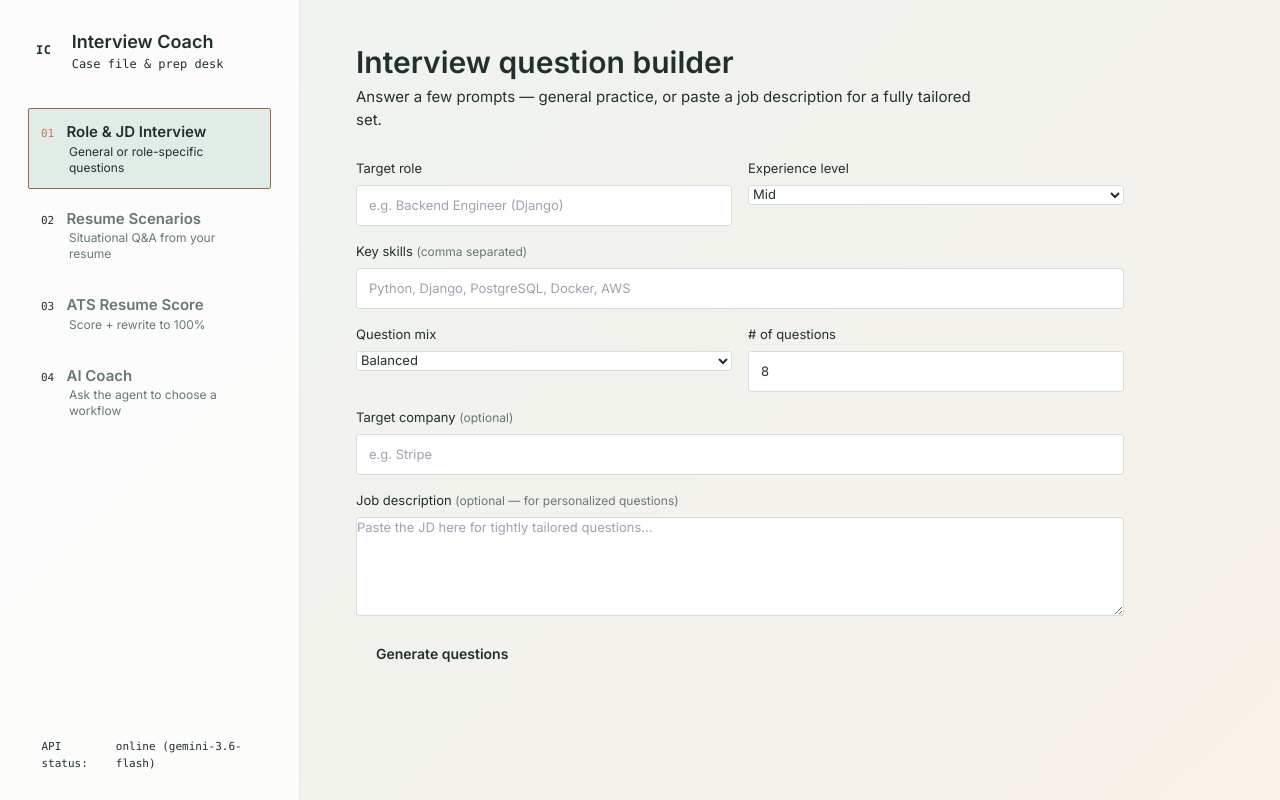
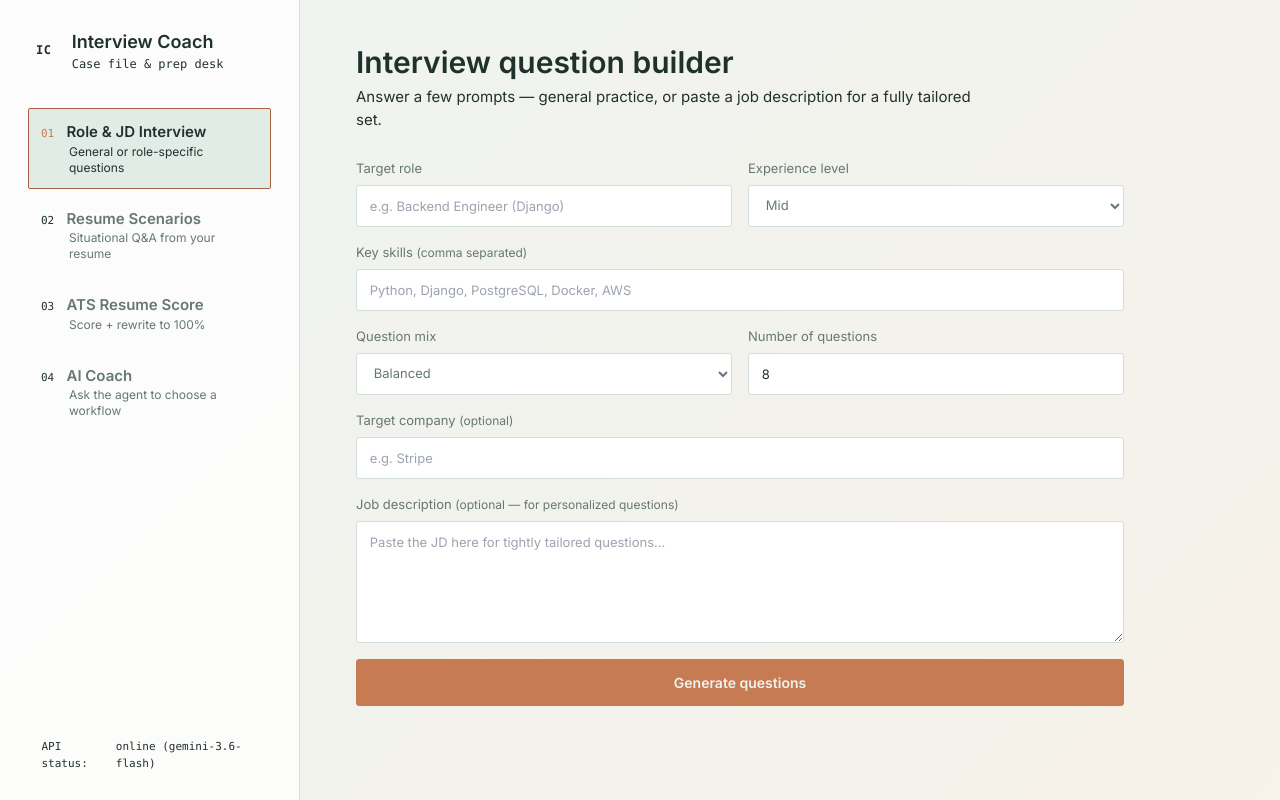
Before and after one commit to shivangi-gupta-01/interview_prep_app, a FastAPI app: page / in a window 1280 px wide. Run offline with FastAPI, Linux system fonts and the light colour scheme; some libraries are stand-ins or nearby versions.

Commit message:
Styling and ATS features fixed

```diff
--- a/app/llm_service.py
+++ b/app/llm_service.py
@@ -32,7 +32,7 @@ def get_llm() -> ChatGoogleGenerativeAI:
         temperature=settings.llm_temperature,
         max_tokens=settings.llm_max_tokens,
         timeout=45,
-        max_retries=2,
+        max_retries=0,
     )
 
 
@@ -71,7 +71,8 @@ async def _generate_structured(system_prompt: str, user_prompt: str, schema: typ
             return result if isinstance(result, schema) else schema.model_validate(result)
         except Exception as exc:
             last_error = exc
-            if attempt == 0:
+            error_text = str(exc).lower()
+            if attempt == 0 and "429" not in error_text and "quota" not in error_text and "resourceexhausted" not in error_text:
                 await asyncio.sleep(0.25)
     raise last_error  # type: ignore[misc]
 
--- a/static/app.js
+++ b/static/app.js
@@ -229,7 +229,8 @@ function renderScenarios(data) {
 const atsForm = document.getElementById("atsForm");
 const atsResults = document.getElementById("atsResults");
 const optimizeBtn = document.getElementById("optimizeBtn");
-let lastAtsPayload = null; // { file or resume_text, job_description }
+let lastAtsPayload = null;
+let lastAtsReport = null;
 
 atsForm.addEventListener("submit", async (e) => {
   e.preventDefault();
@@ -250,16 +251,17 @@ atsForm.addEventListener("submit", async (e) => {
   try {
     const data = await postForm("/api/ats/score", fd);
     renderAtsReport(data);
-    fd.set("ats_report", JSON.stringify(data));
-    atsForm.dataset.atsReport = JSON.stringify(data);
+    lastAtsReport = data;
     optimizeBtn.disabled = false;
   } catch (err) {
     showError(atsResults, err.message);
+    lastAtsPayload = null;
+    lastAtsReport = null;
   }
 });
 
 optimizeBtn.addEventListener("click", async () => {
-  if (!lastAtsPayload) return;
+  if (!lastAtsPayload || !lastAtsReport) return;
   optimizeBtn.disabled = true;
   const container = document.createElement("div");
   container.innerHTML = `<div class="loading"><span class="spinner"></span> Rewriting your resume…</div>`;
@@ -269,7 +271,7 @@ optimizeBtn.addEventListener("click", async () => {
     if (lastAtsPayload.file) fd.append("file", lastAtsPayload.file);
     if (lastAtsPayload.resumeText) fd.append("resume_text", lastAtsPayload.resumeText);
     if (lastAtsPayload.jobDescription) fd.append("job_description", lastAtsPayload.jobDescription);
-    fd.append("ats_report", JSON.stringify(JSON.parse(atsForm.dataset.atsReport)));
+    fd.append("ats_report", JSON.stringify(lastAtsReport));
     const data = await postForm("/api/ats/optimize", fd);
     container.outerHTML = renderAtsOptimize(data);
   } catch (err) {
--- a/templates/index.html
+++ b/templates/index.html
@@ -10,17 +10,37 @@
   tailwind = { config: { theme: { extend: {
     fontFamily: { display: ['Fraunces', 'serif'], body: ['Inter', 'sans-serif'], mono: ['JetBrains Mono', 'monospace'] },
     colors: { ink: '#20312d', paper: '#eef3f0', 'paper-dim': '#667873', panel: '#f8faf8', 'panel-raised': '#e2ece7', accent: '#c77b52', 'accent-dark': '#a96342', teal: '#3b7f76', danger: '#b85f5a', success: '#4d8a69', line: '#d3dfda' }
-  } } };
+  } } } };
 </script>
 <script src="https://cdn.tailwindcss.com"></script>
 <style>
   html { min-height: 100%; }
+  .hidden { display: none !important; }
   body { margin: 0; min-height: 100vh; background: linear-gradient(135deg, #eef3f0, #f7f2ea); color: #20312d; font-family: Inter, sans-serif; font-size: 15px; line-height: 1.5; }
+  main { box-sizing: border-box; }
+  button { font: inherit; }
+  .form-stack { display: flex; max-width: 768px; flex-direction: column; gap: 1rem; }
+  .form-grid { display: grid; gap: 1rem; }
+  .sm-two-columns { grid-template-columns: 1fr; }
+  .field { display: flex; flex-direction: column; gap: .375rem; color: #667873; font-size: 13px; }
+  .field input, .field select, .field textarea { box-sizing: border-box; width: 100%; }
+  .form-actions { display: flex; flex-wrap: wrap; gap: .75rem; }
+  .primary-button, .secondary-button { box-sizing: border-box; cursor: pointer; border-radius: 3px; padding: .75rem 1.25rem; font-size: 14px; font-weight: 600; transition: background-color .15s, border-color .15s, opacity .15s; }
+  .primary-button { border: 1px solid #c77b52; background: #c77b52; color: #eef3f0; }
+  .primary-button:hover { border-color: #a96342; background: #a96342; }
+  .secondary-button { border: 1px solid #3b7f76; background: transparent; color: #3b7f76; }
+  .secondary-button:hover { background: rgb(59 127 118 / .1); }
+  .primary-button:disabled, .secondary-button:disabled { cursor: not-allowed; opacity: .5; }
+  .menu-button { position: fixed; top: 1rem; right: 1rem; z-index: 40; display: none; border: 1px solid #d3dfda; border-radius: 3px; background: white; padding: .5rem .625rem; color: #20312d; box-shadow: 0 2px 8px rgb(32 49 45 / .12); }
   input, select, textarea { min-width: 0; }
-  input[type="text"], input[type="number"], input[type="file"], select, textarea { border: 1px solid #d3dfda; border-radius: 3px; background: white; padding: .625rem .75rem; color: #20312d; outline: none; }
+  input[type="text"], input[type="number"], input[type="file"], select, textarea { box-sizing: border-box; border: 1px solid #d3dfda; border-radius: 3px; background: white; padding: .7rem .8rem !important; color: #20312d; outline: none; line-height: 1.4; }
+  select { min-height: 42px; appearance: auto; }
+  textarea { min-height: 112px; resize: vertical; }
+  input::placeholder, textarea::placeholder { color: #9aa8b9; opacity: 1; }
   input:focus, select:focus, textarea:focus { border-color: #c77b52; box-shadow: 0 0 0 2px rgb(199 123 82 / .4); }
   em { color: #667873; font-size: .75rem; font-style: normal; }
   .tab { transition: background-color .15s, border-color .15s; }
+  .tab:not(.active) { border-color: transparent !important; background: transparent !important; }
   .tab.active { border-color: #a96342; background: #e2ece7; }
   .tab.active .tab-label { color: #20312d; }
   .tab.active .tab-index { color: #c77b52; }
@@ -67,15 +87,17 @@
   @keyframes panel-enter { from { opacity: 0; transform: translateY(4px); } to { opacity: 1; transform: none; } }
   @keyframes spin { to { transform: rotate(360deg); } }
   @media (min-width: 768px) { .ats-summary { grid-template-columns: 160px 1fr; } .cat-row { grid-template-columns: 180px 1fr 40px; } .cat-findings { margin-left: 190px; } .diff { grid-template-columns: repeat(2, minmax(0, 1fr)); } }
-  @media (max-width: 1023px) { #sidebar { position: fixed; inset: 0 auto 0 0; z-index: 30; width: min(300px, 86vw); transform: translateX(-100%); overflow-y: auto; border-right: 1px solid #d3dfda; background: rgb(255 255 255 / .97); transition: transform .2s ease; } #sidebar.mobile-open { transform: translateX(0); } #sidebarBackdrop { position: fixed; inset: 0; z-index: 20; background: rgb(32 49 45 / .25); } }
+  @media (min-width: 640px) { .sm-two-columns { grid-template-columns: repeat(2, minmax(0, 1fr)); } }
+  @media (min-width: 1024px) { .app-shell { min-height: 100vh; padding-left: 300px; } #sidebar { position: fixed; inset: 0 auto 0 0; z-index: 30; display: flex; width: 300px; height: 100vh; box-sizing: border-box; flex-direction: column; border-right: 1px solid #d3dfda; background: rgb(255 255 255 / .75); padding: 1.75rem; } main { width: 100%; max-width: 1080px; margin: 0 auto; padding: 2.75rem 3.5rem; } }
+  @media (max-width: 1023px) { .menu-button { display: block; } #sidebar { position: fixed; inset: 0 auto 0 0; z-index: 30; display: flex; width: min(300px, 86vw); height: 100vh; box-sizing: border-box; flex-direction: column; transform: translateX(-100%); overflow-y: auto; border-right: 1px solid #d3dfda; background: rgb(255 255 255 / .97); padding: 1rem; transition: transform .2s ease; } #sidebar.mobile-open { transform: translateX(0); } #sidebarBackdrop { position: fixed; inset: 0; z-index: 20; background: rgb(32 49 45 / .25); } main { box-sizing: border-box; width: 100%; padding: 4.5rem 1.25rem 2rem; } }
   @media (prefers-reduced-motion: reduce) { *, *::before, *::after { animation: none !important; transition: none !important; } }
 </style>
 </head>
 <body>
 
-<button id="menuButton" aria-label="Open features" aria-expanded="false" class="fixed right-4 top-4 z-40 rounded-sm border border-line bg-white p-2 text-ink shadow-sm lg:hidden">☰</button>
+<button id="menuButton" aria-label="Open features" aria-expanded="false" class="menu-button">☰</button>
 <div id="sidebarBackdrop" class="hidden"></div>
-<div class="min-h-screen lg:pl-[300px]">
+<div class="app-shell min-h-screen lg:pl-[300px]">
   <aside id="sidebar" class="flex h-screen flex-col border-line bg-white/75 p-4 lg:fixed lg:inset-y-0 lg:left-0 lg:z-30 lg:w-[300px] lg:border-r lg:p-7">
     <div class="mb-5 flex items-center gap-3 lg:mb-9">
       <span class="rounded-sm bg-accent px-2 py-1.5 font-mono text-xs font-semibold tracking-wider text-paper">IC</span>
@@ -122,13 +144,13 @@
         <p class="text-paper-dim">Answer a few prompts — general practice, or paste a job description for a fully tailored set.</p>
       </header>
 
-      <form id="interviewForm" class="flex max-w-3xl flex-col gap-4">
-        <div class="grid gap-4 sm:grid-cols-2">
-          <label class="flex flex-col gap-1.5 text-[13px] text-paper-dim">
+      <form id="interviewForm" class="form-stack">
+        <div class="form-grid sm-two-columns">
+          <label class="field">
             <span>Target role</span>
             <input type="text" name="role" placeholder="e.g. Backend Engineer (Django)" required>
           </label>
-          <label class="flex flex-col gap-1.5 text-[13px] text-paper-dim">
+          <label class="field">
             <span>Experience level</span>
             <select name="experience_level">
               <option value="entry">Entry</option>
@@ -139,13 +161,13 @@
           </label>
         </div>
 
-        <label class="flex flex-col gap-1.5 text-[13px] text-paper-dim">
+        <label class="field">
           <span>Key skills <em>(comma separated)</em></span>
           <input type="text" name="skills" placeholder="Python, Django, PostgreSQL, Docker, AWS">
         </label>
 
-        <div class="grid gap-4 sm:grid-cols-2">
-          <label class="flex flex-col gap-1.5 text-[13px] text-paper-dim">
+        <div class="form-grid sm-two-columns">
+          <label class="field">
             <span>Question mix</span>
             <select name="question_mix">
               <option value="balanced" selected>Balanced</option>
@@ -154,23 +176,23 @@
               <option value="system_design">System design-heavy</option>
             </select>
           </label>
-          <label class="flex flex-col gap-1.5 text-[13px] text-paper-dim">
-            <span># of questions</span>
+          <label class="field">
+            <span>Number of questions</span>
             <input type="number" name="num_questions" value="8" min="1" max="20">
           </label>
         </div>
 
-        <label class="flex flex-col gap-1.5 text-[13px] text-paper-dim">
+        <label class="field">
           <span>Target company <em>(optional)</em></span>
           <input type="text" name="company" placeholder="e.g. Stripe">
         </label>
 
-        <label class="flex flex-col gap-1.5 text-[13px] text-paper-dim">
+        <label class="field">
           <span>Job description <em>(optional — for personalized questions)</em></span>
           <textarea name="job_description" rows="5" placeholder="Paste the JD here for tightly tailored questions…"></textarea>
         </label>
 
-        <button class="w-fit rounded-sm bg-accent px-5 py-3 text-sm font-semibold text-paper hover:bg-accent-dark" type="submit">Generate questions</button>
+        <button class="primary-button" type="submit">Generate questions</button>
       </form>
 
       <div id="interviewResults" class="results"></div>
@@ -181,20 +203,20 @@
         <h1 class="mb-1.5 font-display text-3xl font-semibold">Ask the AI coach</h1>
         <p class="text-paper-dim">Describe what you need. The agent can choose interview questions, resume scenarios, ATS scoring, or rewriting.</p>
       </header>
-      <form id="agentForm" class="flex max-w-3xl flex-col gap-4">
-        <label class="flex flex-col gap-1.5 text-[13px] text-paper-dim">
+      <form id="agentForm" class="form-stack">
+        <label class="field">
           <span>What do you need?</span>
           <textarea name="message" rows="4" required placeholder="e.g. Create senior backend questions from my resume"></textarea>
         </label>
-        <label class="flex flex-col gap-1.5 text-[13px] text-paper-dim">
+        <label class="field">
           <span>Resume text <em>(optional)</em></span>
           <textarea name="resume_text" rows="6" placeholder="Paste resume text when your request needs it"></textarea>
         </label>
-        <label class="flex flex-col gap-1.5 text-[13px] text-paper-dim">
+        <label class="field">
           <span>Job description <em>(optional)</em></span>
           <textarea name="job_description" rows="4" placeholder="Paste a target JD for tailored results"></textarea>
         </label>
-        <button class="w-fit rounded-sm bg-accent px-5 py-3 text-sm font-semibold text-paper hover:bg-accent-dark" type="submit">Ask the coach</button>
+        <button class="primary-button" type="submit">Ask the coach</button>
       </form>
       <div id="agentResults" class="results"></div>
     </section>
@@ -206,30 +228,30 @@
         <p class="text-paper-dim">Upload your resume (or paste it) to get situational questions built from your real projects.</p>
       </header>
 
-      <form id="scenarioForm" class="flex max-w-3xl flex-col gap-4">
-        <label class="flex flex-col gap-1.5 text-[13px] text-paper-dim">
+      <form id="scenarioForm" class="form-stack">
+        <label class="field">
           <span>Resume file <em>(.pdf, .docx, .txt)</em></span>
           <input type="file" name="file" accept=".pdf,.docx,.txt">
         </label>
-        <label class="flex flex-col gap-1.5 text-[13px] text-paper-dim">
+        <label class="field">
           <span>…or paste resume text</span>
           <textarea name="resume_text" rows="6" placeholder="Paste your resume text here if you'd rather not upload a file"></textarea>
         </label>
-        <div class="grid gap-4 sm:grid-cols-2">
-          <label class="flex flex-col gap-1.5 text-[13px] text-paper-dim">
+        <div class="form-grid sm-two-columns">
+          <label class="field">
             <span>Target role <em>(optional)</em></span>
             <input type="text" name="role" placeholder="e.g. Full-stack Engineer">
           </label>
-          <label class="flex flex-col gap-1.5 text-[13px] text-paper-dim">
+          <label class="field">
             <span># of scenarios</span>
             <input type="number" name="num_scenarios" value="6" min="1" max="15">
           </label>
         </div>
-        <label class="flex flex-col gap-1.5 text-[13px] text-paper-dim">
+        <label class="field">
           <span>Job description <em>(optional)</em></span>
           <textarea name="job_description" rows="4" placeholder="Paste a JD to bias scenarios toward this role…"></textarea>
         </label>
-        <button class="w-fit rounded-sm bg-accent px-5 py-3 text-sm font-semibold text-paper hover:bg-accent-dark" type="submit">Build scenarios</button>
+        <button class="primary-button" type="submit">Build scenarios</button>
       </form>
 
       <div id="scenarioResults" class="results"></div>
@@ -242,22 +264,22 @@
         <p class="text-paper-dim">Score your resume's ATS-friendliness, then generate an optimized rewrite.</p>
       </header>
 
-      <form id="atsForm" class="flex max-w-3xl flex-col gap-4">
-        <label class="flex flex-col gap-1.5 text-[13px] text-paper-dim">
+      <form id="atsForm" class="form-stack">
+        <label class="field">
           <span>Resume file <em>(.pdf, .docx, .txt)</em></span>
           <input type="file" name="file" accept=".pdf,.docx,.txt">
         </label>
-        <label class="flex flex-col gap-1.5 text-[13px] text-paper-dim">
+        <label class="field">
           <span>…or paste resume text</span>
           <textarea name="resume_text" rows="6" placeholder="Paste your resume text here if you'd rather not upload a file"></textarea>
         </label>
-        <label class="flex flex-col gap-1.5 text-[13px] text-paper-dim">
+        <label class="field">
           <span>Job description <em>(optional but recommended)</em></span>
           <textarea name="job_description" rows="4" placeholder="Paste the target JD for keyword matching…"></textarea>
         </label>
-        <div class="flex flex-col gap-3 sm:flex-row">
-          <button class="w-full rounded-sm bg-accent px-5 py-3 text-sm font-semibold text-paper hover:bg-accent-dark sm:w-fit" type="submit" id="scoreBtn">Score my resume</button>
-          <button class="w-full rounded-sm border border-teal px-5 py-3 text-sm font-semibold text-teal hover:bg-teal/10 sm:w-fit" type="button" id="optimizeBtn" disabled>Rewrite to maximize score</button>
+        <div class="form-actions">
+          <button class="primary-button" type="submit" id="scoreBtn">Score my resume</button>
+          <button class="secondary-button" type="button" id="optimizeBtn" disabled>Rewrite to maximize score</button>
         </div>
       </form>
 
@@ -271,6 +293,6 @@
   <div class="loading"><span class="spinner"></span> Working on it…</div>
 </template>
 
-<script src="/static/app.js"></script>
+<script src="/static/app.js?v=20260917-2"></script>
 </body>
 </html>
```
Also changed, not shown: app/routers/ats.py (+51 -0 lines).
